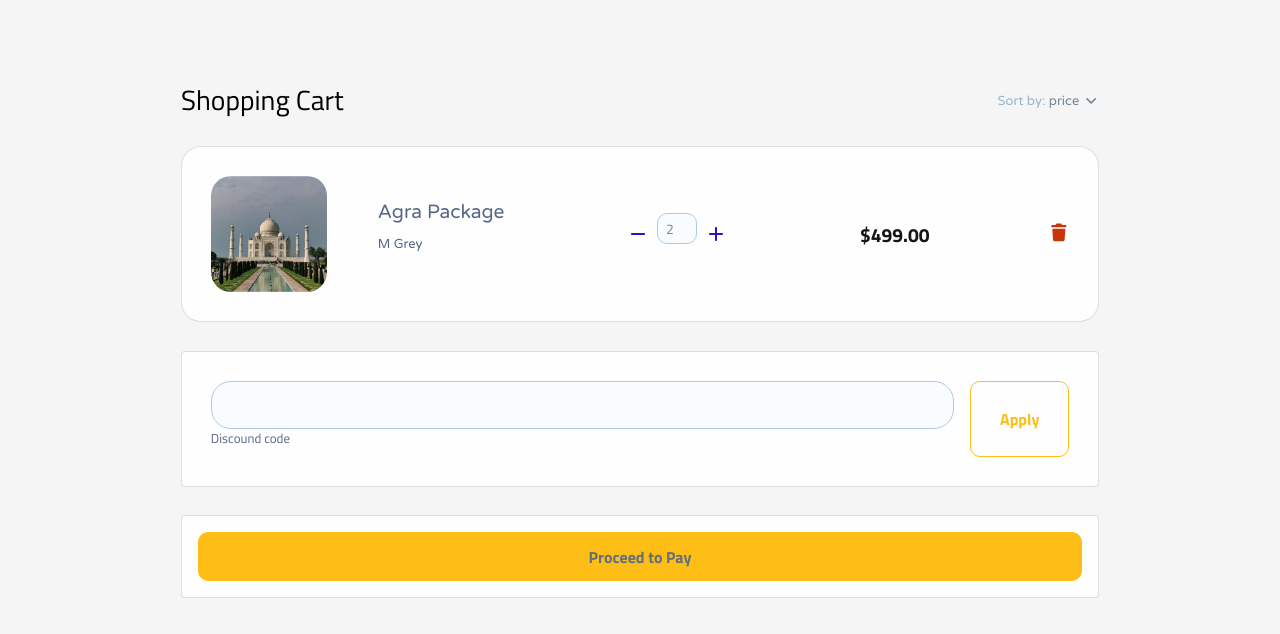
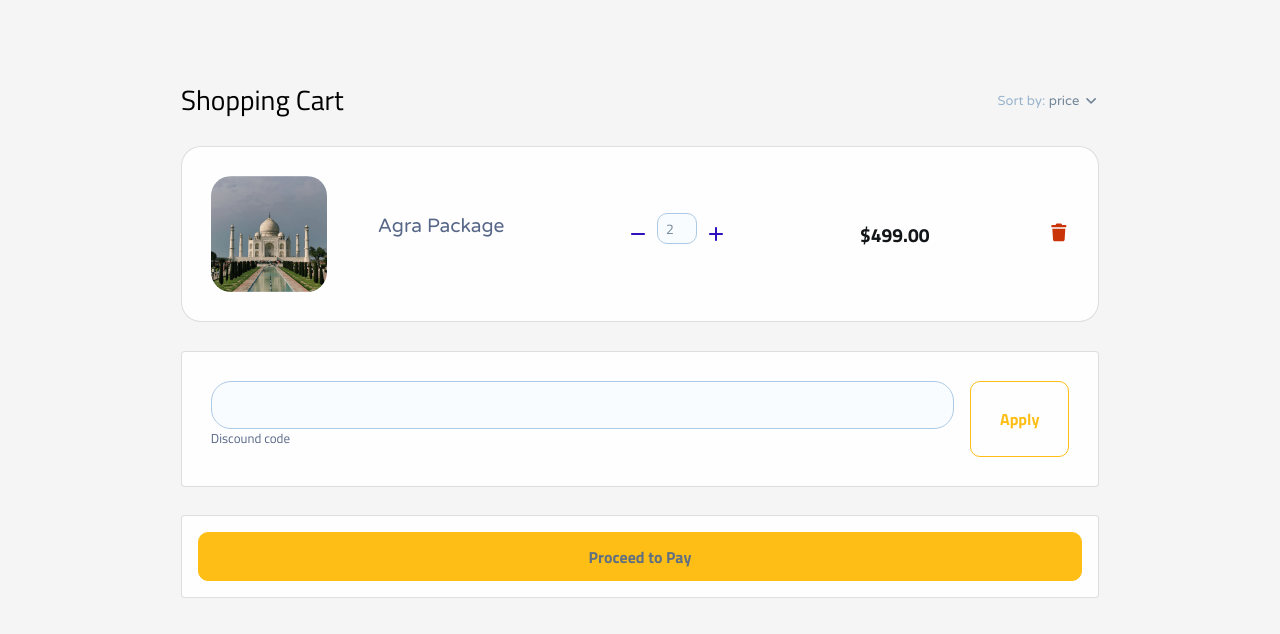
Before and after one commit to zard2311/travelkeun, a plain HTML site: page pesananagra.html in a window 1280 px wide. Shown: the part 84-718 px from the top of the page. Drawn offline with nearby package versions, Linux system fonts and the light colour scheme.

Commit message:
task insignia

```diff
--- a/pesananagra.html
+++ b/pesananagra.html
@@ -218,7 +218,7 @@ $(document).ready(function(){
               </div>
               <div class="col-md-3 col-lg-3 col-xl-3">
                 <p class="lead fw-normal mb-2">Agra Package</p>
-                <p><span class="text-muted"></span>M <span class="text-muted"></span>Grey</p>
+                <p><span class="text-muted"></span><span class="text-muted"></span></p>
               </div>
               <div class="col-md-3 col-lg-3 col-xl-2 d-flex">
                 <button class="btn btn-link px-2"
```
Also changed, not shown: pesanankl.html (+1 -1 lines).
